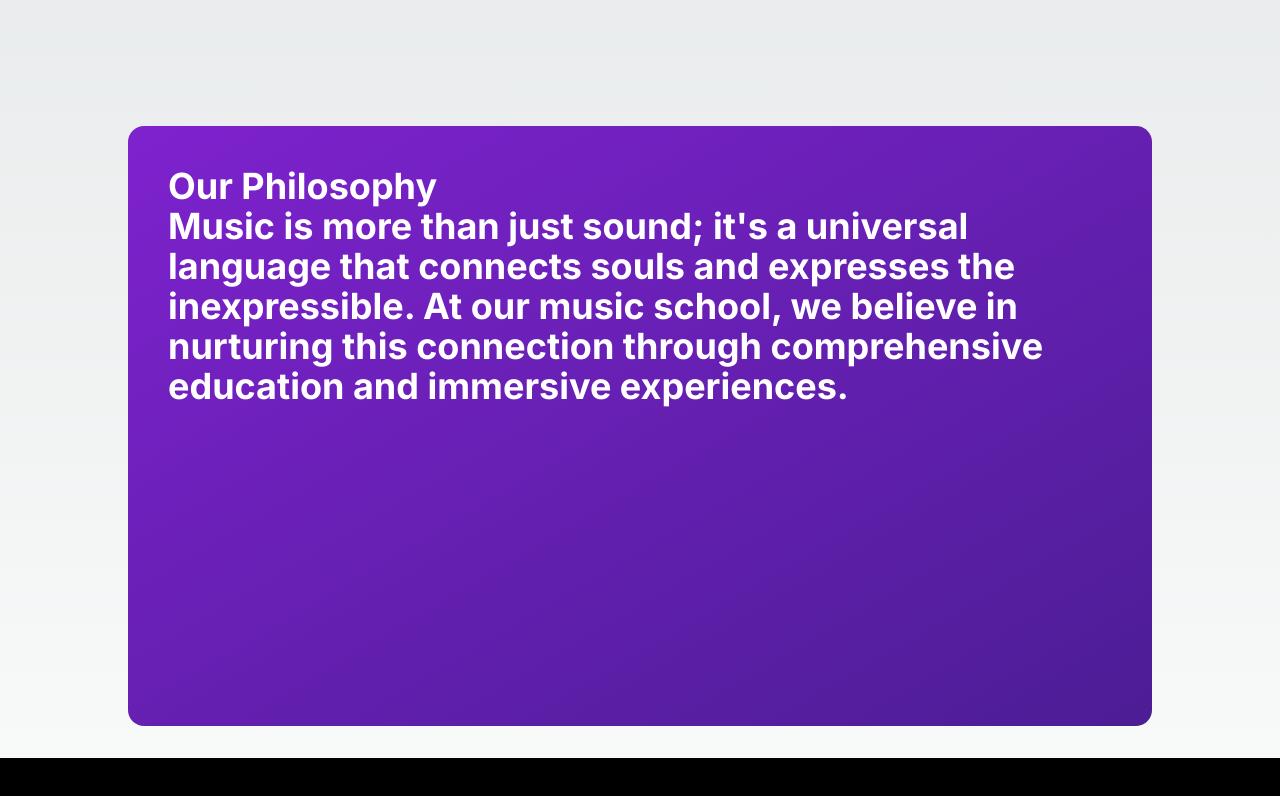
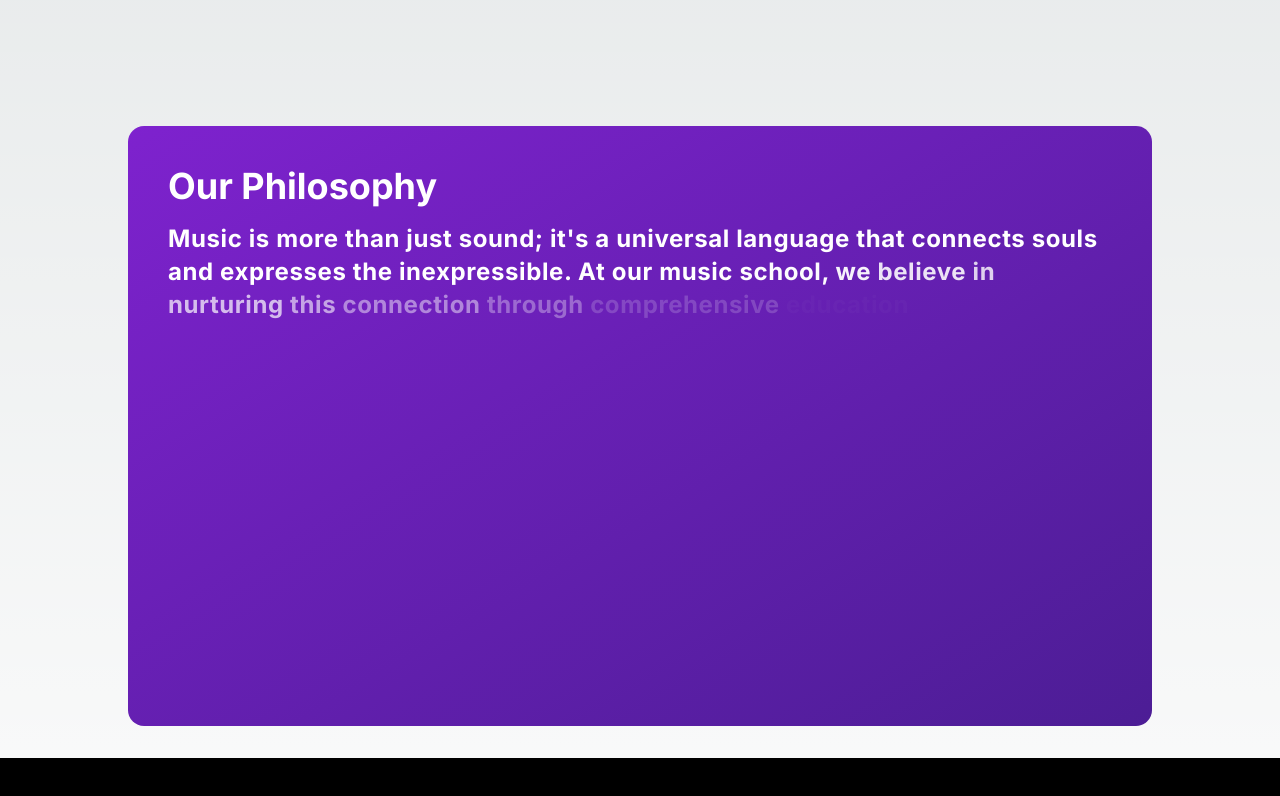
Before and after one commit to shabbirbd/next_course, a Next.js app: page /contact in a window 1280 px wide. Shown: the part 1002-1798 px from the top of the page. Built offline with nearby package versions, Linux system fonts and the light colour scheme.

Commit message:
adding another component

```diff
--- a/src/components/TabContent.tsx
+++ b/src/components/TabContent.tsx
@@ -1,5 +1,11 @@
+import { TextGenerateEffect } from "./ui/text-generate-effect";
+
 const TabContent = ({ info }: any) => {
-  return <div>{info}</div>;
+  return (
+    <>
+      <TextGenerateEffect words={info} />
+    </>
+  );
 };
 
 export default TabContent;
--- /dev/null
+++ b/src/components/ui/text-generate-effect.tsx
@@ -0,0 +1,54 @@
+"use client";
+import { cn } from "@/utils/cn";
+import { motion, stagger, useAnimate } from "framer-motion";
+import { useEffect } from "react";
+
+export const TextGenerateEffect = ({
+  words,
+  className,
+}: {
+  words: string;
+  className?: string;
+}) => {
+  const [scope, animate] = useAnimate();
+  let wordsArray = words.split(" ");
+  useEffect(() => {
+    animate(
+      "span",
+      {
+        opacity: 1,
+      },
+      {
+        duration: 2,
+        delay: stagger(0.2),
+      }
+    );
+  }, [scope.current]);
+
+  const renderWords = () => {
+    return (
+      <motion.div ref={scope}>
+        {wordsArray.map((word, idx) => {
+          return (
+            <motion.span
+              key={word + idx}
+              className="dark:text-white text-black opacity-0"
+            >
+              {word}{" "}
+            </motion.span>
+          );
+        })}
+      </motion.div>
+    );
+  };
+
+  return (
+    <div className={cn("font-bold", className)}>
+      <div className="mt-4">
+        <div className=" dark:text-white text-black text-2xl leading-snug tracking-wide">
+          {renderWords()}
+        </div>
+      </div>
+    </div>
+  );
+};
```
